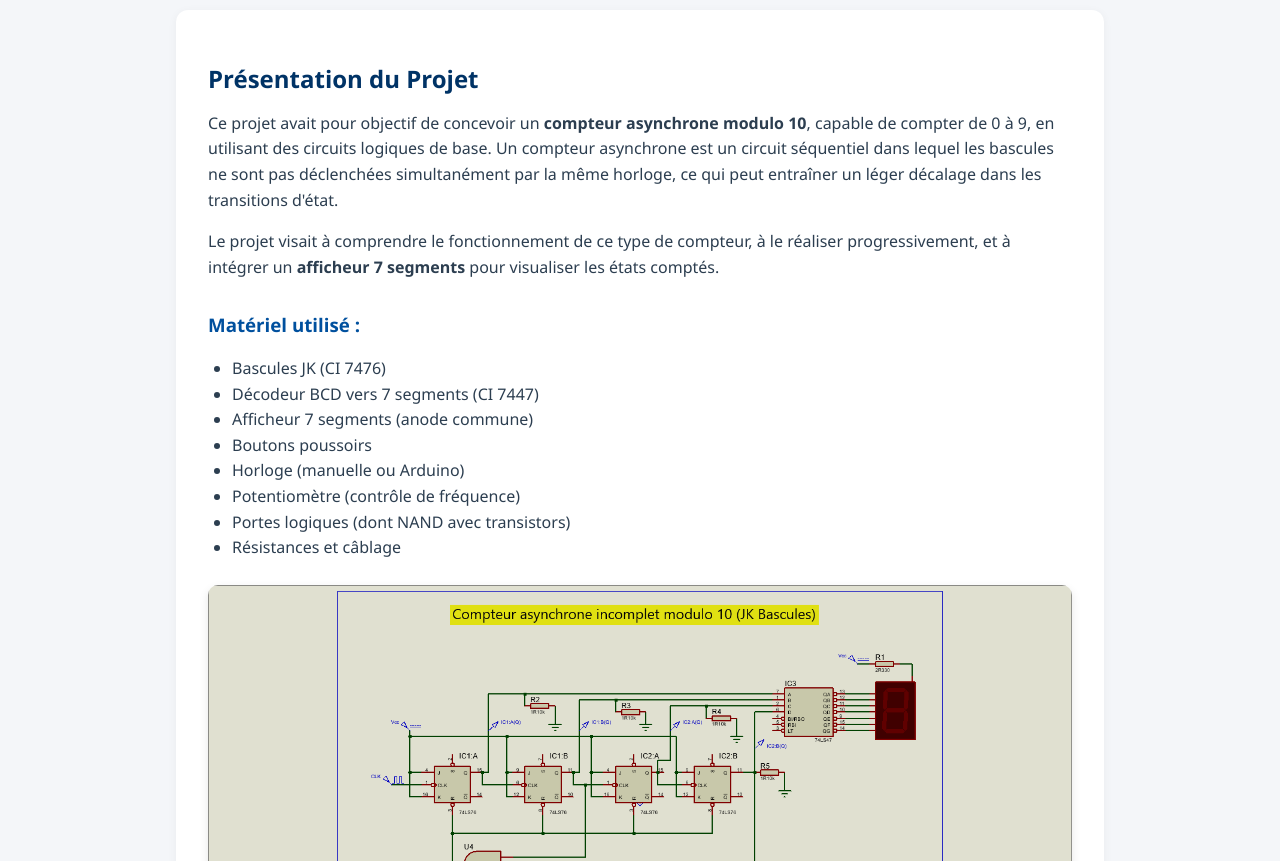
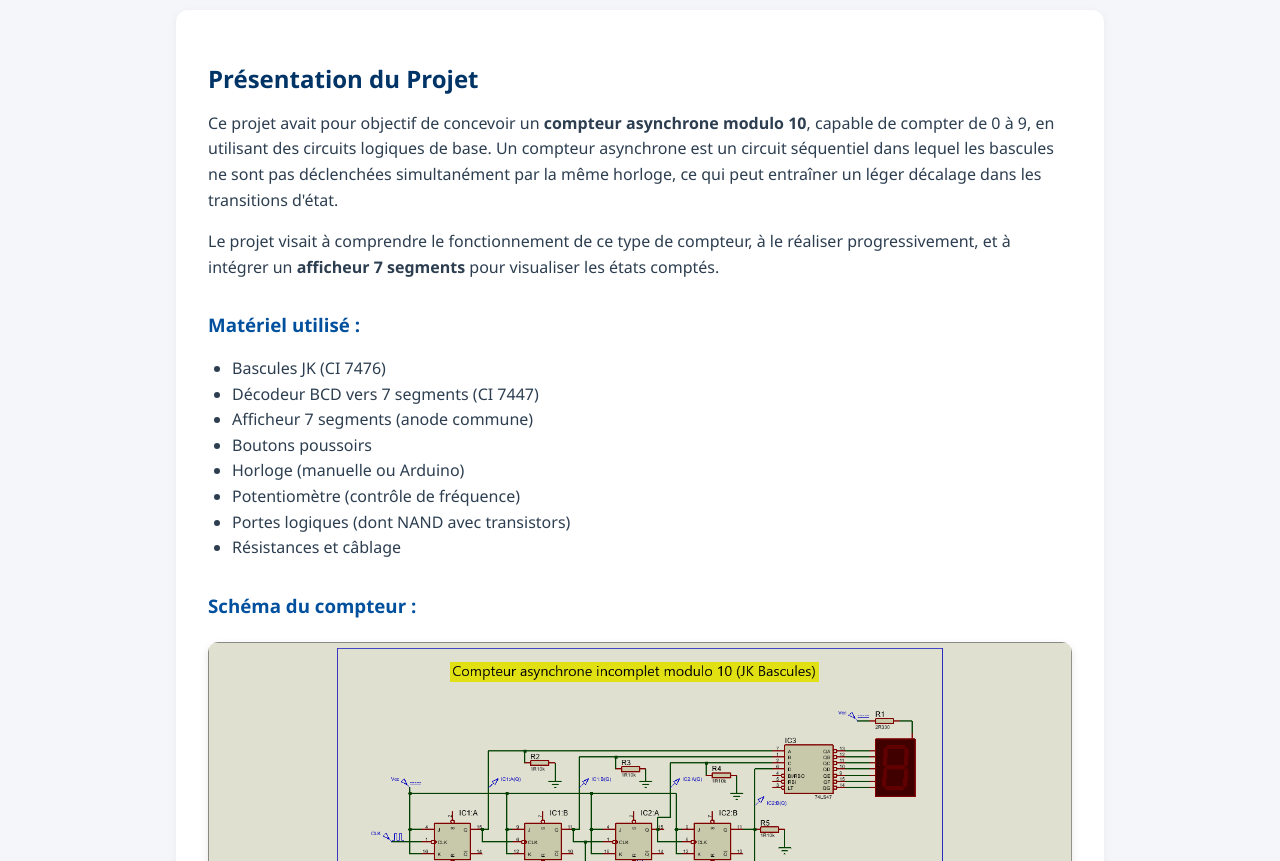
Before and after one commit to jouader/portfolio, a plain HTML site: page CompteursAsynchrones/index.html in a window 1280 px wide. Shown: the part 239-1100 px from the top of the page. Drawn offline with Linux system fonts and the light colour scheme.

Commit message:
Update index.html

```diff
--- a/CompteursAsynchrones/index.html
+++ b/CompteursAsynchrones/index.html
@@ -141,6 +141,7 @@
                 <li>Portes logiques (dont NAND avec transistors)</li>
                 <li>Résistances et câblage</li>
             </ul>
+            <h3>Schéma du compteur :</h3>
             <img src="assets/images/img.png" alt="Schéma global du compteur asynchrone">
         </section>
 
```
